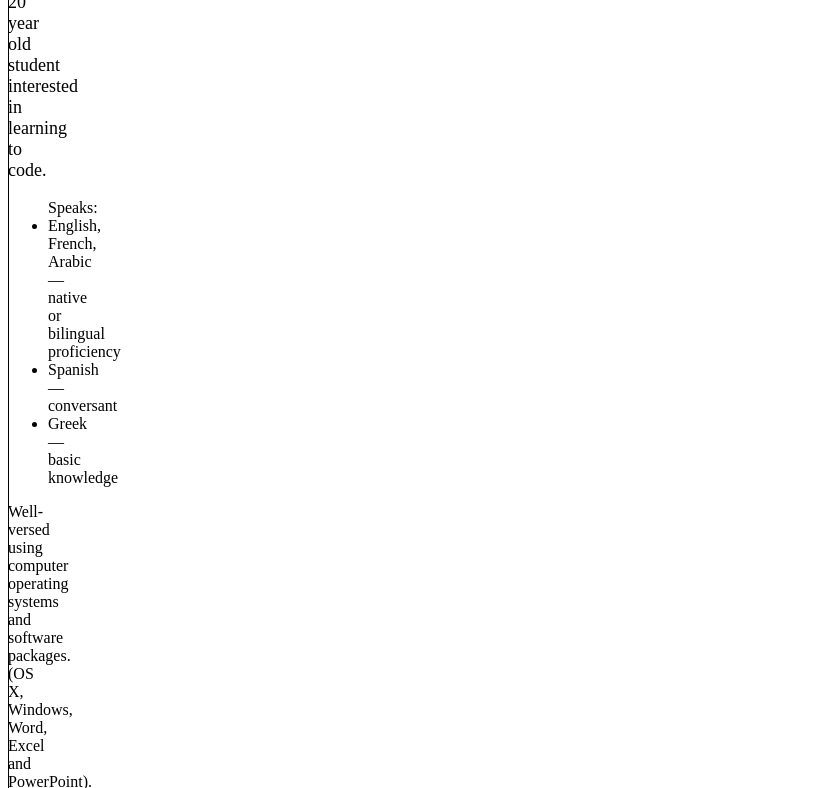
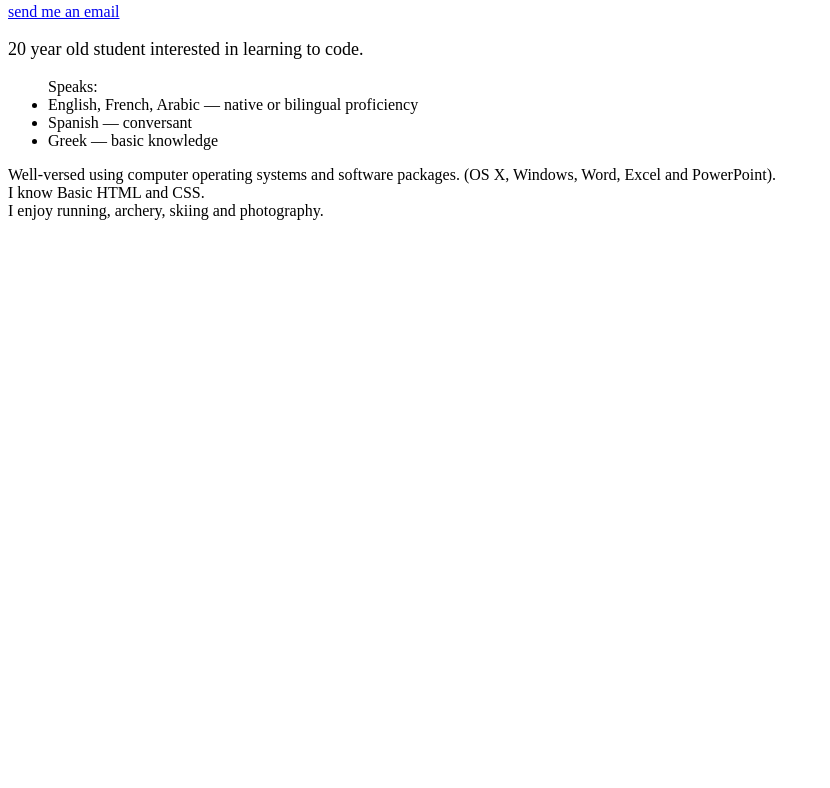
Before and after one commit to carrusel/carrusel.github.io, a plain HTML site: page index.html in a window 1280 px wide. Shown: the part 184-972 px from the top of the page, without its empty margins (0-830 px from the left). After the commit the page ends 800 px from the top, so only its background shows below. Drawn offline with Linux system fonts and the light colour scheme.

Commit message:
edit vertical line

```diff
--- a/index.html
+++ b/index.html
@@ -9,7 +9,7 @@
 	    <div>
 		    <img src="image/me.jpg" class="me"/>
 
-        <div class="vertical-line" />
+        <div> class="vertical-line" </div>
 
 		    <p> Angela Mourad </p>
 		    <a href="mailto:angelamourad@hotmail.com?Subject=Hello" target="_top""> send me an email </a>
```
